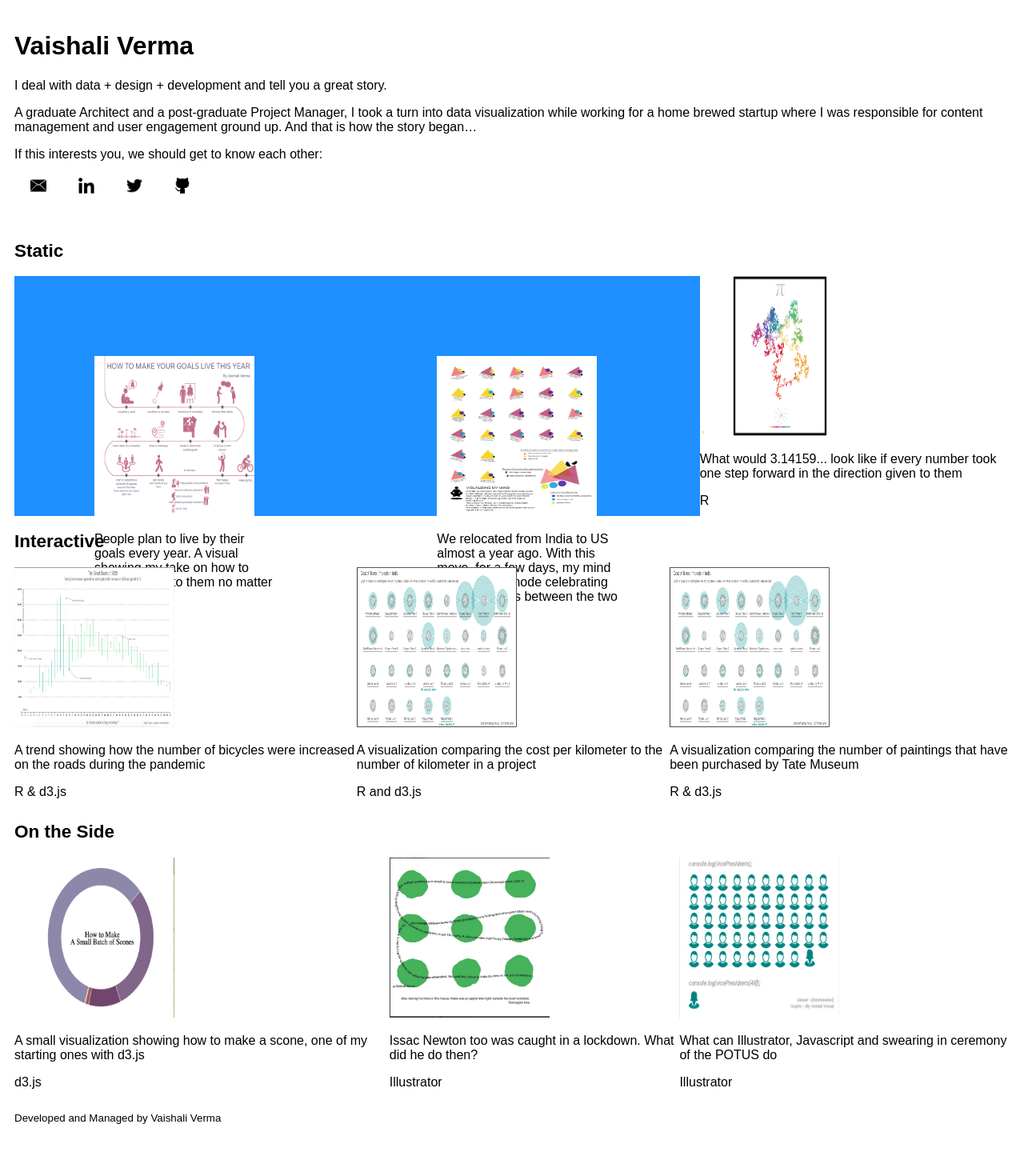
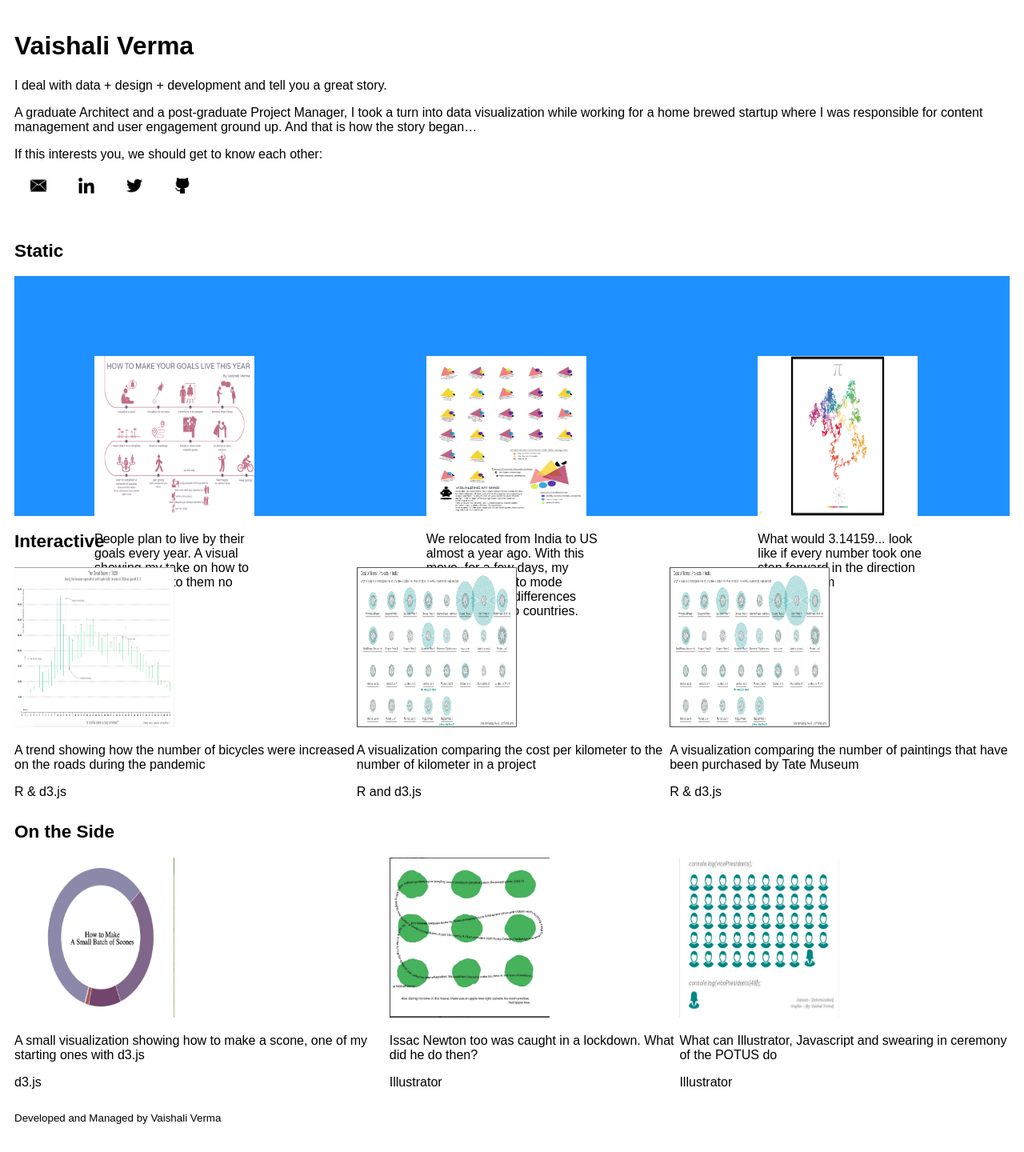
Before and after one commit to vaishalivr/vaishalivr.github.io, a Jekyll site: the page built from index.md, in a window 1280 px wide. Shown: the whole page at 80% size. Built offline with Jekyll 4.4.1, drawn with Linux system fonts in a browser that asks for light colours; our own code applies the rules of GitHub Pages for plain Markdown files; a script that is not in the unit is left out.

Commit message:
Update default.html

```diff
--- a/_layouts/default.html
+++ b/_layouts/default.html
@@ -52,7 +52,7 @@
 		</div>
       	</article>
 
-	<article>
+	<article class = 'article'>
 		<a href = "make an html page and link here" target="_blank">
 		<img class="article-img" src="img/Pi2020.png" alt="Pi Art 2020">
 		</a>
```
